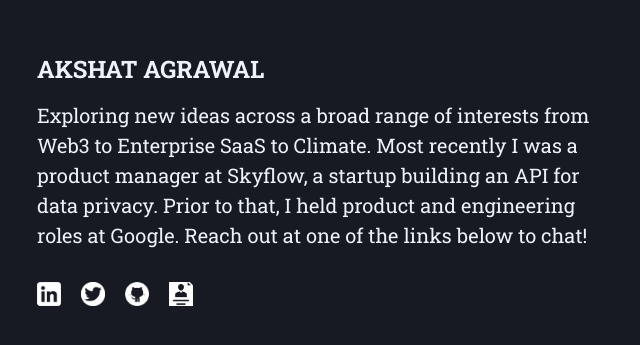
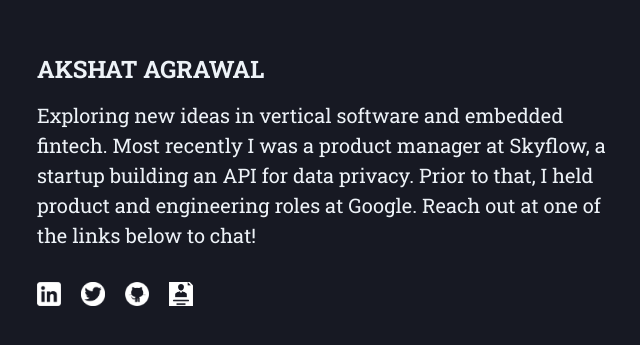
Before and after one commit to akshatag/portfolio-ts, a Next.js app: page /sections/intro in a window 1280 px wide. Shown: the part 249-594 px from the top of the page, without its empty margins (314-954 px from the left). Built offline with nearby package versions, Linux system fonts and the light colour scheme.

Commit message:
intro updated

```diff
--- a/pages/sections/intro.tsx
+++ b/pages/sections/intro.tsx
@@ -40,7 +40,7 @@
                         AKSHAT AGRAWAL
                     </Heading>
                     <Text py={4} fontSize='xl'>
-                        Exploring new ideas across a broad range of interests from Web3 to Enterprise SaaS to Climate. Most recently I was a product manager at Skyflow, a startup building an API for data privacy. Prior to that, I held product and engineering roles at Google. Reach out at one of the links below to chat!
+                        Exploring new ideas in vertical software and embedded fintech. Most recently I was a product manager at Skyflow, a startup building an API for data privacy. Prior to that, I held product and engineering roles at Google. Reach out at one of the links below to chat!
                     </Text>
                 </motion.div>
                 <motion.div
```
